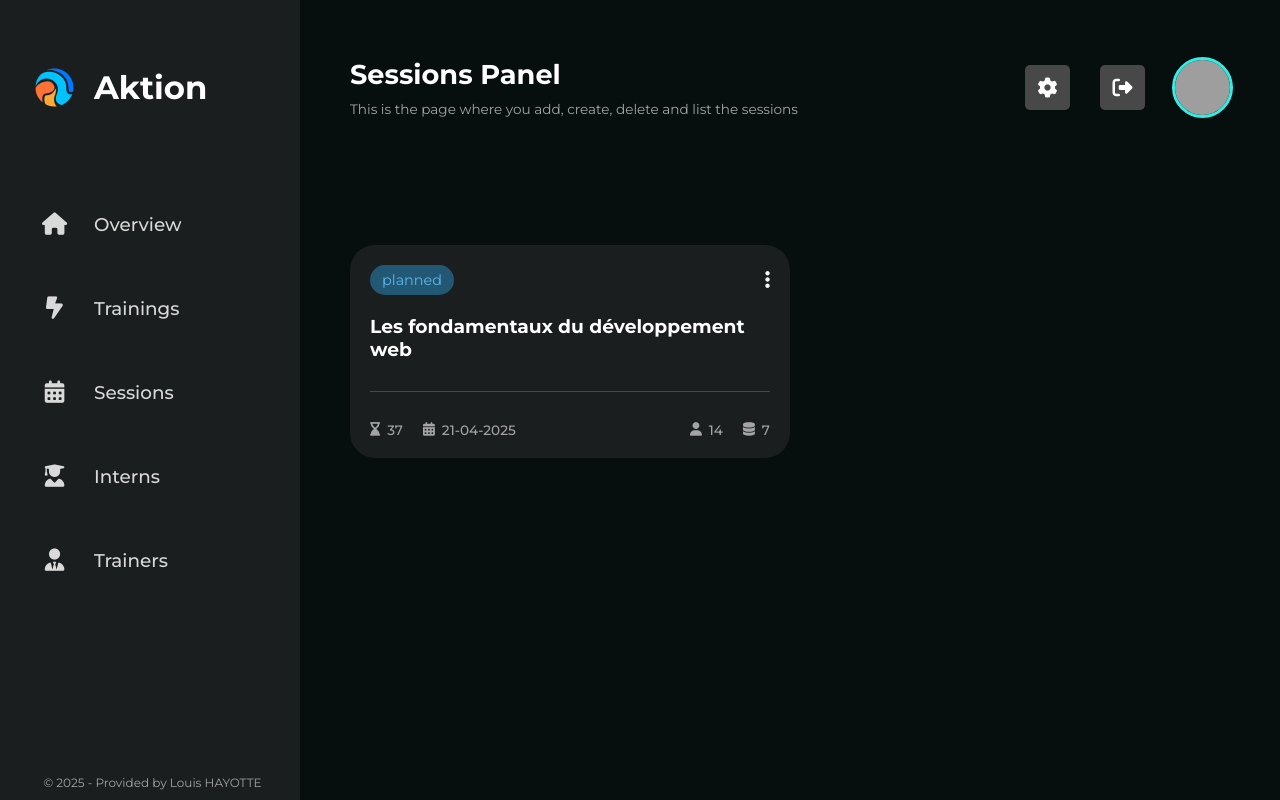
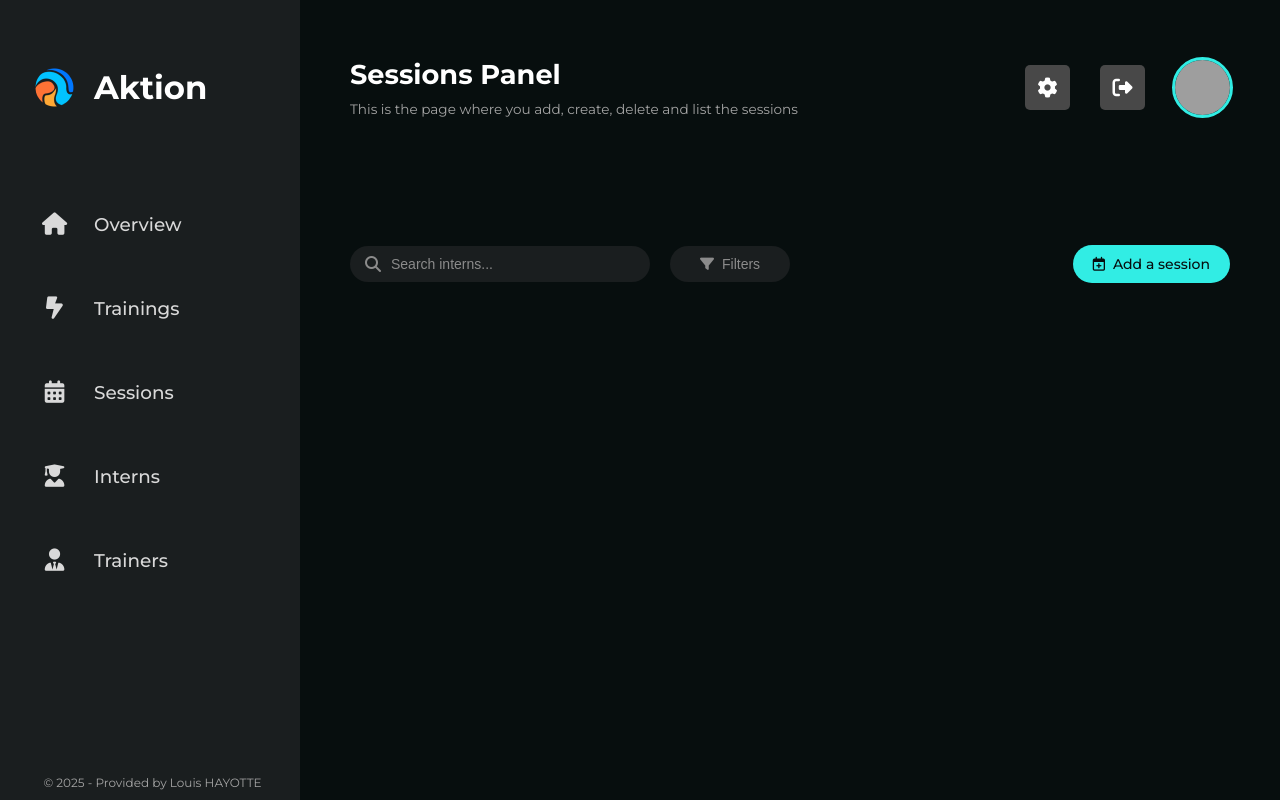
Before and after one commit to LouisHyt/Symfony-Sessions, a Symfony app: template code/templates/session/index.html.twig in a window 1280 px wide. Run offline with Twig, Linux system fonts and the light colour scheme; the template is opened without the code that fills it, so the values that code supplies are empty; some libraries are stand-ins or nearby versions; grey boxes are pictures that could not be loaded.

Commit message:
feat: added a reusable search and filter bar

```diff
--- /dev/null
+++ b/code/public/css/searchAndFilter.css
@@ -0,0 +1,132 @@
+.search-and-filter{
+    display: flex;
+    align-items: center;
+    margin-bottom: 20px;
+    gap: 20px;
+}
+
+.search-and-filter > .search-bar{
+    display: flex;
+    align-items: center;
+    background-color: var(--secondary-bg-clr);
+    border-radius: 20px;
+    padding: 10px 15px;
+    width: 300px;
+
+    & > i {
+        color: var(--text-discrete-clr);
+        margin-right: 10px;
+    }
+
+    & > input {
+        background: none;
+        border: none;
+        outline: none;
+        color: var(--text-clr);
+        font-size: 14px;
+        width: 100%;
+    }
+
+    &:has(input:focus) {
+        outline: 2px solid var(--accent-clr);
+    }
+
+    & > input::placeholder {
+        color: var(--text-discrete-clr);
+    }
+
+}
+
+.search-and-filter .filters {
+    position: relative;
+
+    &.active > .filter-btn {
+        color: var(--text-clr);
+        background-color: var(--secondary-bg-clr);
+    }
+
+    .filter-btn {
+        background-color: var(--secondary-bg-clr);
+        color: var(--text-discrete-clr);
+        border: none;
+        border-radius: 20px;
+        padding: 10px 30px;
+        cursor: pointer;
+        display: flex;
+        align-items: center;
+        font-size: 14px;
+        transition: 250ms;
+
+        & > i {
+            margin-right: 8px;
+        }
+
+        &:hover {
+            background-color: rgb(56, 56, 56);
+        }
+    }
+
+    .filter-dropdown {
+        position: absolute;
+        top: 100%;
+        right: 0;
+        background-color: var(--secondary-bg-clr);
+        border-radius: 10px;
+        padding: 15px;
+        margin-top: 10px;
+        display: none;
+        z-index: 10;
+    }
+
+    .filter-group {
+        margin-bottom: 10px;
+    }
+
+    .filter-group label {
+        display: block;
+        margin-bottom: 5px;
+        color: var(--text-discrete-clr);
+        font-size: 12px;
+    }
+
+    .filter-group select {
+        width: 100%;
+        background-color: var(--bg-clr);
+        color: var(--text-clr);
+        border: 1px solid var(--border-clr);
+        border-radius: 5px;
+        padding: 5px;
+        font-size: 14px;
+    }
+
+}
+
+.search-and-filter .add-btn{
+    background-color: var(--accent-clr);
+    color: var(--bg-clr);
+    border: none;
+    border-radius: 20px;
+    padding: 10px 20px;
+    font-size: 14px;
+    cursor: pointer;
+    display: flex;
+    align-items: center;
+    transition: background-color 250ms;
+    margin-left: auto;
+    font-weight: 500;
+
+    &:hover{
+        background-color: #2ad6ce;
+    }
+
+    & > i {
+        margin-right: 8px;
+    }
+}
+
+
+
+/* Show filter dropdown when filter button is clicked */
+.filters.active .filter-dropdown {
+    display: block;
+}
--- a/code/public/css/sessions.css
+++ b/code/public/css/sessions.css
@@ -1,6 +1,7 @@
 .sessions-grid{
     display: grid;
     grid-template-columns: repeat(auto-fill, minmax(min(350px, 100%), 1fr));
+    gap: 25px;
 }
 
 .session-card {
@@ -17,6 +18,10 @@
         display: flex;
         align-items: center;
         justify-content: space-between;
+    }
+
+    & > h3{
+        font-size: 1.1rem;
     }
 
     & > .header > .actions{
--- /dev/null
+++ b/code/public/js/sessionPanel.js
@@ -0,0 +1,2 @@
+const filteredElements = document.querySelectorAll(".session-card");
+const displayType = "flex";
--- /dev/null
+++ b/code/public/js/utils/searchAndFilter.js
@@ -0,0 +1,53 @@
+const searchInput = document.querySelector(".search-bar > input");
+const filterBtn = document.querySelector('.filter-btn');
+const filters = document.querySelector('.filters');
+const statusFilter = document.querySelector('#status-filter');
+const genreFilter = document.querySelector('#genre-filter');
+
+const handleSearchInput = debounce((e) => {
+    const inputValue = e.target.value.toLowerCase().trim();
+    updateTransition(() => {
+        filteredElements.forEach((element) => {
+            const name = element.dataset.name.toLowerCase().trim();
+            if (name.includes(inputValue)) {
+                element.style.display = displayType;
+            } else {
+                element.style.display = "none";
+            }
+        });
+    });
+
+}, 250);
+
+searchInput.addEventListener('input', handleSearchInput)
+
+
+
+//Filters
+filterBtn.addEventListener('click', function() {
+    filters.classList.toggle('active');
+});
+
+// statusFilter.addEventListener('change', () => {
+
+//     const selectedStatus = statusFilter.value;
+//     updateTransition(() => {
+//         filteredElements.forEach((row) => {
+//             const status = row.dataset.status;
+//             if (selectedStatus === "all" || status === selectedStatus) {
+//                 row.style.display = "table-row";
+//             } else {
+//                 row.style.display = "none";
+//             }
+//         });
+//     })
+// });
+
+
+document.addEventListener('click', (e)  => {
+
+    if (!filters.contains(e.target) && filters.classList.contains('active')) {
+        filters.classList.remove('active');
+    }
+
+});
--- a/code/src/Controller/SessionController.php
+++ b/code/src/Controller/SessionController.php
@@ -18,4 +18,10 @@ final class SessionController extends AbstractController{
             'sessions' => $sessions
         ]);
     }
+
+    #[Route('/session/add', name: 'session_add')]
+    public function add(): Response
+    {
+        return $this->render('session/add_edit.html.twig');
+    }
 }
--- /dev/null
+++ b/code/templates/components/search-filter.html.twig
@@ -0,0 +1,47 @@
+{% block stylesheets %}
+    <link rel="stylesheet" href={{asset('css/searchAndFilter.css')}}>
+{% endblock %}
+
+{% block javascripts %}
+<script src={{asset('js/utils/debounce.js')}} defer></script>
+<script src={{asset('js/utils/updateTransition.js')}} defer></script>
+    <script src={{asset('js/utils/searchAndFilter.js')}} defer></script>
+{% endblock %}
+
+{% set actionPath = "#{entity}_add" %}
+
+<div class="search-and-filter">
+    <div class="search-bar">
+        <i class="fa-solid fa-search"></i>
+        <input type="text" placeholder="Search interns...">
+    </div>
+    <div class="filters">
+        <button class="filter-btn">
+            <i class="fa-solid fa-filter"></i>
+            Filters
+        </button>
+        <div class="filter-dropdown">
+            <div class="filter-group">
+                <label for="status-filter">Status</label>
+                <select id="status-filter">
+                    <option value="all">All</option>
+                    <option value="active">In Session</option>
+                    <option value="neutral">Waiting</option>
+                    <option value="danger">Inactive</option>
+                </select>
+            </div>
+            <div class="filter-group">
+                <label for="genre-filter">Genre</label>
+                <select id="genre-filter">
+                    <option value="all">All</option>
+                    <option value="M">Male</option>
+                    <option value="F">Female</option>
+                </select>
+            </div>
+        </div>
+    </div>
+    <a href={{ path(actionPath) }} class="add-btn">
+        <i class="{{button_class}}"></i>
+        {{button_label}}
+    </a>
+</div>
--- a/code/templates/session/index.html.twig
+++ b/code/templates/session/index.html.twig
@@ -5,7 +5,7 @@
 {% endblock %}
 
 {% block javascripts %}
-
+    <script src={{asset('js/sessionPanel.js')}} defer></script>
 {% endblock %}
 
 {% block title %} Sessions Panel {% endblock %}
@@ -13,36 +13,47 @@
 {% block pageDesc %} This is the page where you add, create, delete and list the sessions  {% endblock %}
 
 {% block body %}
+    {% include "components/search-filter.html.twig" with {
+            entity: "session",
+            button_label: "Add a session",
+            button_class: "fa-regular fa-calendar-plus"
+        }%}
     <div class="sessions-grid">
-        <div class="session-card">
+        {% for session in sessions %}
+            <div class="session-card"
+                data-session-id={{session.id}}
+                data-name="{{session.name}}"
+                style="view-transition-name: session-card-{{session.id}}"
+            >
                 <div class="header">
-                {{include('components/status-bubble.html.twig', {status: {label: "planned", class: "neutral"}})}}
+                    {{include('components/status-bubble.html.twig', {status: session.status})}}
                     <i class="fa-solid fa-ellipsis-vertical actions"></i>
                 </div>
-            <h3>Les fondamentaux du développement web</h3>
+                <h3>{{session.name}}</h3>
                 <hr>
                 <div class="infos">
                     <div class="left">
                         <div class="item">
                             <i class="fa-solid fa-hourglass-end"></i>
-                        <span>37</span>
+                            <span>{{session.totaldays}}d</span>
                         </div>
                         <div class="item">
                             <i class="fa-solid fa-calendar-days"></i>
-                        <span>21-04-2025</span>
+                            <span>{{session.begindate|date('m/d/Y')}}</span>
                         </div>
                     </div>
                     <div class="right">
                         <div class="item">
                             <i class="fa-solid fa-user"></i>
-                        <span>14</span>
+                            <span>{{session.interns|length}}</span>
                         </div>
                         <div class="item">
                             <i class="fa-solid fa-database"></i>
-                        <span>7</span>
+                            <span>{{session.programs|length}}</span>
                         </div>
                     </div>
                 </div>
             </div>
+        {% endfor %}
     </div>
 {% endblock %}
```
Also changed, not shown: code/public/css/intern.css (+0 -134 lines), code/public/js/internPanel.js (+2 -72 lines), code/src/Entity/Session.php (+33 -0 lines), code/templates/intern/index.html.twig (+6 -36 lines), code/templates/session/add_edit.html.twig (added). Lines whose indentation alone changed are shown as unchanged.
